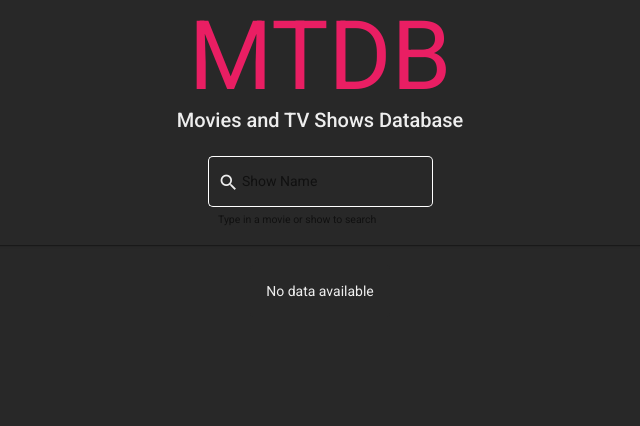
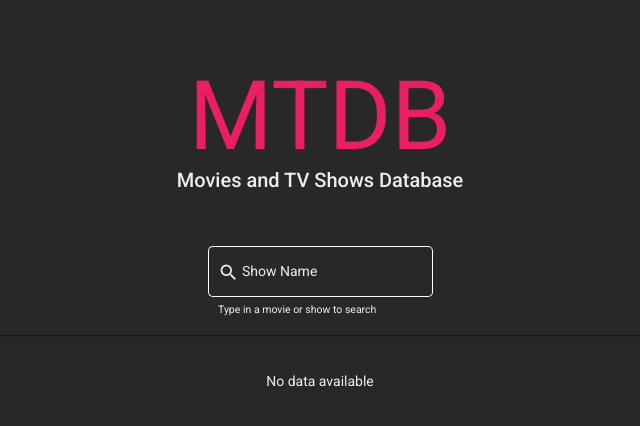
Before and after one commit to kschuljak/TV-Show-Web-App, an Angular app: page / in a window 1280 px wide. Shown: the top 426 px of the page, without its empty margins (320-960 px from the left). Built offline with nearby package versions, Linux system fonts and the light colour scheme.

Commit message:
color change input form

```diff
--- a/angular.json
+++ b/angular.json
@@ -42,8 +42,8 @@
                 },
                 {
                   "type": "anyComponentStyle",
-                  "maximumWarning": "4kb",
-                  "maximumError": "5kb"
+                  "maximumWarning": "5kb",
+                  "maximumError": "6kb"
                 }
               ],
               "fileReplacements": [
--- a/src/app/app.component.css
+++ b/src/app/app.component.css
@@ -29,7 +29,9 @@
 
   .spacer {
     flex: 1;
+    height: 30px;
   }
+
 
   .toolbar {
     position: absolute;
@@ -316,6 +318,7 @@
     .card:not(.highlight-card) {
       height: 16px;
       margin: 8px 0;
+      color: #eee;
     }
 
     .card.highlight-card span {
--- a/src/app/app.component.html
+++ b/src/app/app.component.html
@@ -2,15 +2,15 @@
     <mat-card id="titleAndSearch">
       <div class="spacer"></div>
       <br/>
+      <div class="spacer"></div>
       <mat-card-title>
         <h1 id="h1">MTDB</h1>
       </mat-card-title>
-      <div class="spacer"></div>
       <br/>
       <mat-card-subtitle>
         <h2 id="h2">Movies and TV Shows Database</h2>
       </mat-card-subtitle>
-
+      <div class="spacer"></div>
       <div id="searchbar">
           <app-show-search (searchEvent)="doSearch($event)"></app-show-search>
       </div>
--- a/src/app/search-display/search-display.component.css
+++ b/src/app/search-display/search-display.component.css
@@ -10,12 +10,13 @@
 
 mat-card.basic-card{
   color: white;
-  background-color: #282828;
+  background-color: #3c3a3a;
   max-width: 700px;
 }
 
 #label{
     font-weight: 500;
+    color: white;
 }
 
 #summary{
--- a/src/app/show-search/show-search.component.css
+++ b/src/app/show-search/show-search.component.css
@@ -8,10 +8,9 @@
     color: #E91E63;
 }
 
-.mat-form-field.mat-hint{
+.mat-hint{
     color: #eee;
 }
-
-.mat-form-field.input{
-    color: white;
+.input.matInput{
+    color: #eee;
 }
--- a/src/styles.css
+++ b/src/styles.css
@@ -7,3 +7,6 @@ body {
 .mat-form-field-appearance-outline .mat-form-field-outline {
   color: white;
 }
+.mat-form-field-label{
+  color: #eee;
+}
```
